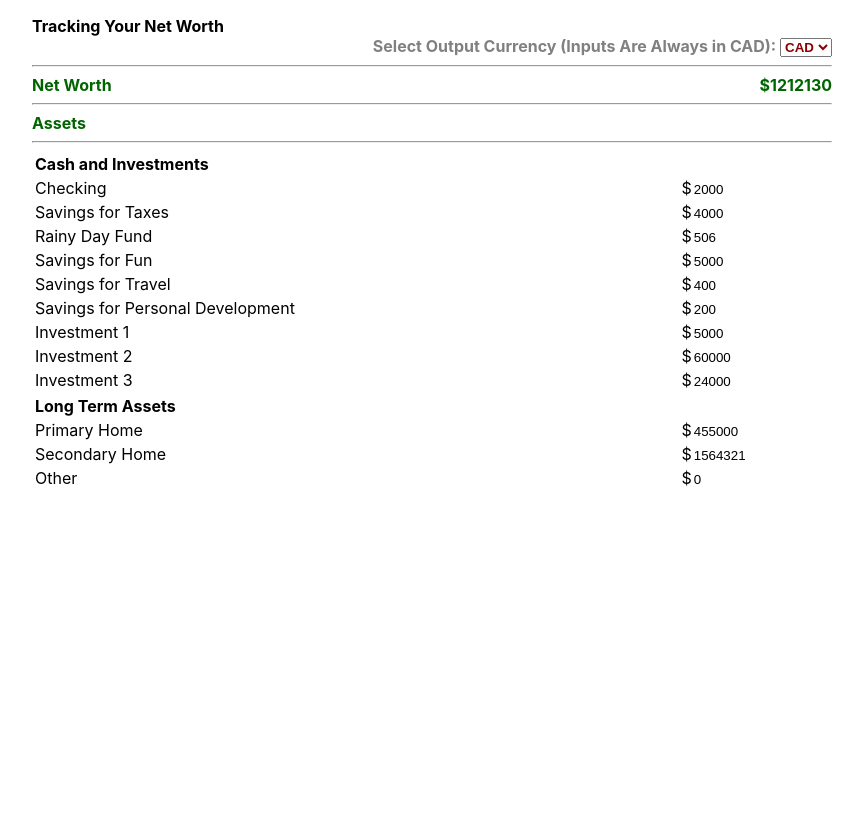
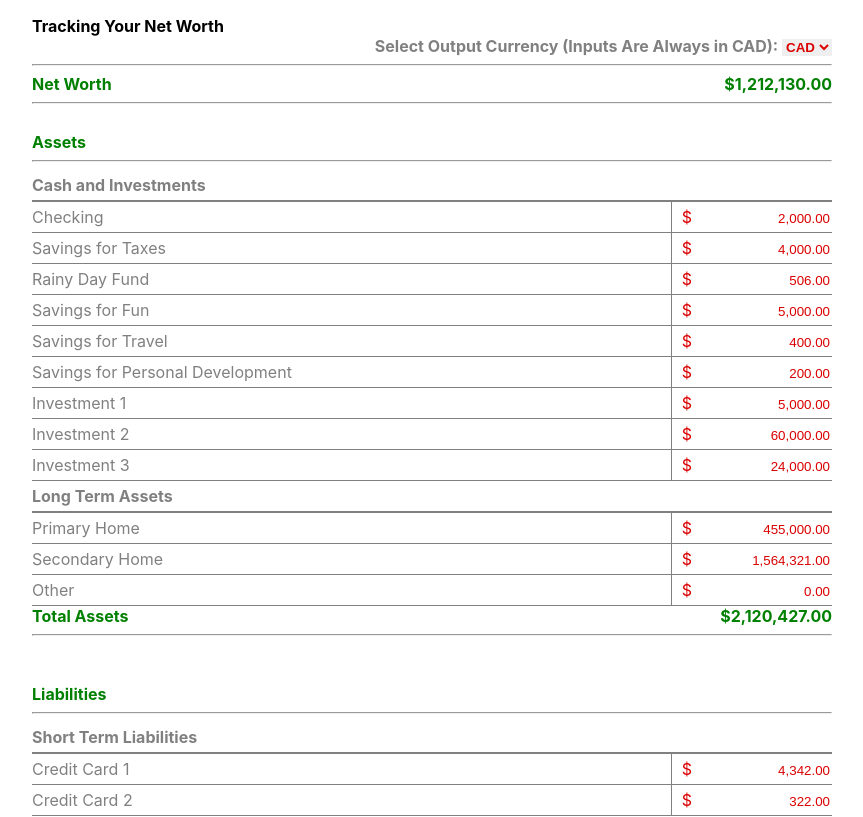
Before and after one commit to jspenguin2017/net-worth-calculator, a React (Create React App) app: page / in a window 1280 px wide. Shown: the top 817 px of the page, without its empty margins (208-1071 px from the left). Built offline with nearby package versions, Linux system fonts and the light colour scheme.

Commit message:
finish basic layout

```diff
--- a/public/index.html
+++ b/public/index.html
@@ -24,7 +24,7 @@
       work correctly both with client-side routing and a non-root public URL.
       Learn how to configure a non-root public URL by running `npm run build`.
     -->
-    <title>React App</title>
+    <title>Net Worth Calculator</title>
   </head>
   <body>
     <noscript>You need to enable JavaScript to run this app.</noscript>
--- a/src/App.css
+++ b/src/App.css
@@ -27,21 +27,29 @@
 }
 
 .input {
-  color: darkred;
+  color: #db0000;
 }
 
 .output {
-  color: darkgreen;
+  color: green;
 }
 
 .gray {
   color: gray;
 }
 
+/* Select */
+select {
+  border: 0;
+}
+
+select:focus {
+  outline: 0;
+}
+
 /* Table */
-input {
-  border: 0;
-  width: 85%;
+table {
+  border-spacing: 0;
 }
 
 table, tr {
@@ -52,6 +60,33 @@ th {
   text-align: left;
 }
 
+th, td {
+  padding: 5px 0 5px 0;
+}
+
+td {
+  border-bottom: 1px solid gray;
+}
+
+td:first-child {
+  border-right: 1px solid gray;
+}
+
+table input {
+  border: 0;
+  text-align: right;
+  width: 85%;
+}
+
+table input:focus {
+  background-color: #ffebeb;
+  outline: 0;
+}
+
+.border2 {
+  border-bottom: 2px solid gray;
+}
+
 .width80 {
   width: 80%;
 }
--- a/src/App.js
+++ b/src/App.js
@@ -9,8 +9,30 @@ class Component extends React.Component {
     totalLiabilities: 908297,
   };
 
+  defaultFormatter = new Intl.NumberFormat('en', { style: 'currency', currency: 'USD' });
+
+  formatCurrency(value, currency) {
+    // Show '$' instead of 'CA$'
+    if (currency === 'CAD')
+      currency = 'USD'
+
+    const formatter = currency ? new Intl.NumberFormat('en', {style: 'currency', currency}) : this.defaultFormatter;
+
+    return formatter.format(value);
+  }
+
+  formatCurrencyNoSign(value) {
+    return this.formatCurrency(value).replace('$', '');
+  }
+
+  recalculate() {
+    // TODO
+    this.forceUpdate();
+  }
+
   handleCurrencyChange(event) {
     model.currency.changeCurrency(event.target.value);
+    this.recalculate();
   }
 
   getTable(model, name) {
@@ -19,17 +41,19 @@ class Component extends React.Component {
       rows.push(
         <tr>
           <td>{name}</td>
-          <td className="align-right">$<input value={model.getTotalValue(name)}></input></td>
+          <td className="align-right input">
+            $<input className="input" value={this.formatCurrencyNoSign(model.getTotalValue(name))}></input>
+          </td>
         </tr>
       );
     }
 
     return (
-      <table>
+      <table className="gray">
         <thead>
           <tr>
-            <th className="width80">{name}</th>
-            <th className="width20"></th>
+            <th className="width80 border2">{name}</th>
+            <th className="width20 border2"></th>
           </tr>
         </thead>
         <tbody>
@@ -47,7 +71,7 @@ class Component extends React.Component {
         <div className="align-right">
           <span className="bold gray">
             Select Output Currency (Inputs Are Always in CAD):&nbsp;
-            <select className="bold input" onChange={this.handleCurrencyChange}>
+            <select className="bold input" onChange={this.handleCurrencyChange.bind(this)}>
               {
                 model.currency.getAllCurrencyNames().map(currency =>
                   <option value={currency} key={currency}>{currency}</option>)
@@ -60,12 +84,18 @@ class Component extends React.Component {
         <div>
           <div>
             <span className="bold output float-left">Net Worth</span>
-            <span className="bold output float-right">${this.state.netWorth}</span>
+            <span className="bold output float-right">
+              {
+                this.formatCurrency(this.state.netWorth, model.currency.getCurrency())
+              }
+            </span>
             <span className="clear"></span>
           </div>
         </div>
         <br></br>
         <hr></hr>
+
+        <br></br>
 
         <div>
           <span className="bold output">Assets</span>
@@ -83,6 +113,57 @@ class Component extends React.Component {
             this.getTable(model.longTermAssets, "Long Term Assets")
           }
         </div>
+
+        <div>
+          <div>
+            <span className="bold output float-left">Total Assets</span>
+            <span className="bold output float-right">
+              {
+                this.formatCurrency(this.state.totalAssets, model.currency.getCurrency())
+              }
+            </span>
+            <span className="clear"></span>
+          </div>
+        </div>
+        <br></br>
+        <hr></hr>
+
+        <br></br>
+        <br></br>
+
+        <div>
+          <span className="bold output">Liabilities</span>
+          <br></br>
+          <hr></hr>
+        </div>
+
+        <div>
+          {
+            this.getTable(model.shortTermLiabilities, "Short Term Liabilities")
+          }
+        </div>
+        <div>
+          {
+            this.getTable(model.longTermDebt, "Long Term Debt")
+          }
+        </div>
+
+        <div>
+          <div>
+            <span className="bold output float-left">Total Liabilities</span>
+            <span className="bold output float-right">
+              {
+                this.formatCurrency(this.state.totalLiabilities, model.currency.getCurrency())
+              }
+            </span>
+            <span className="clear"></span>
+          </div>
+        </div>
+        <br></br>
+        <hr></hr>
+
+        <br></br>
+        <br></br>
       </div>
     );
   }
```
